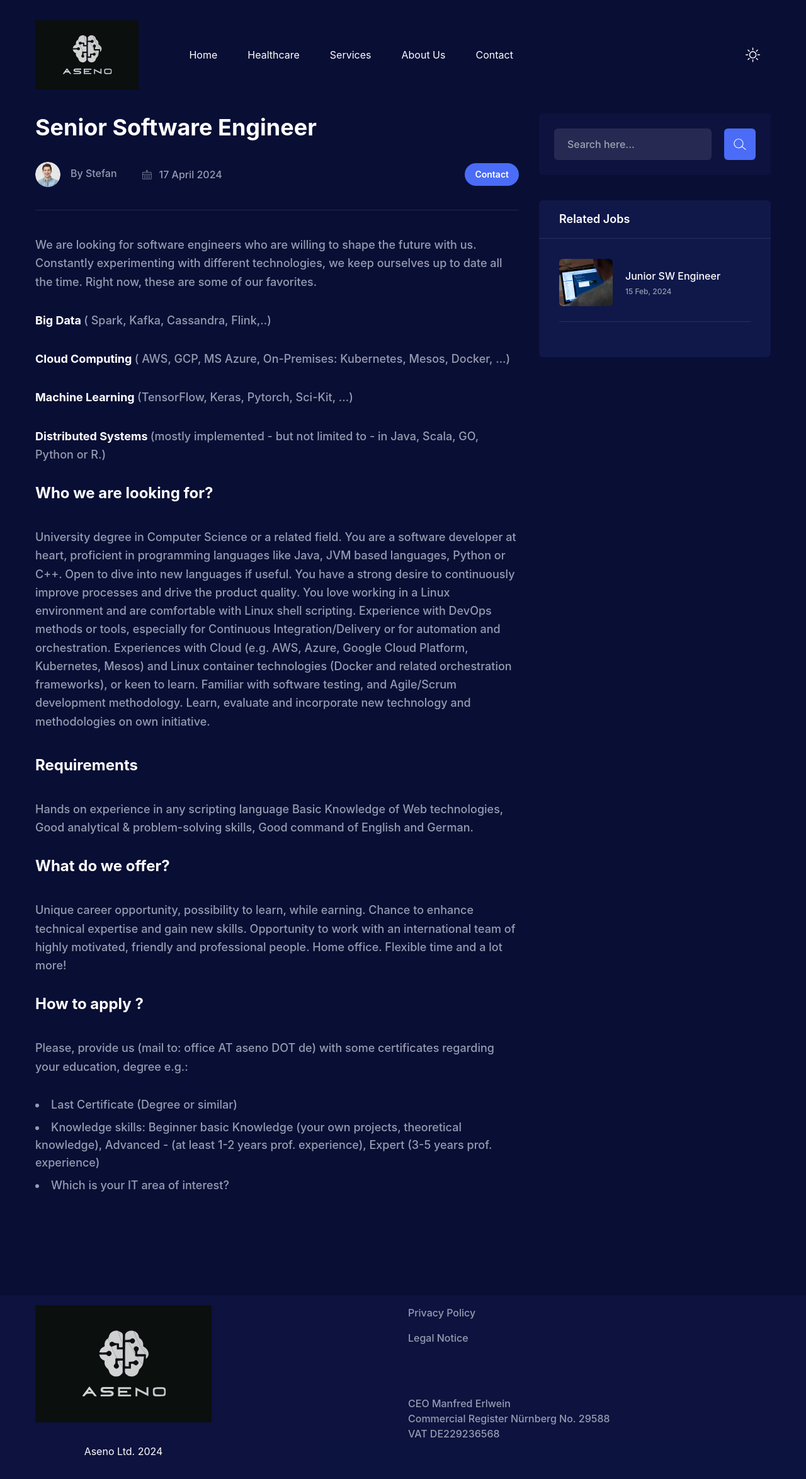
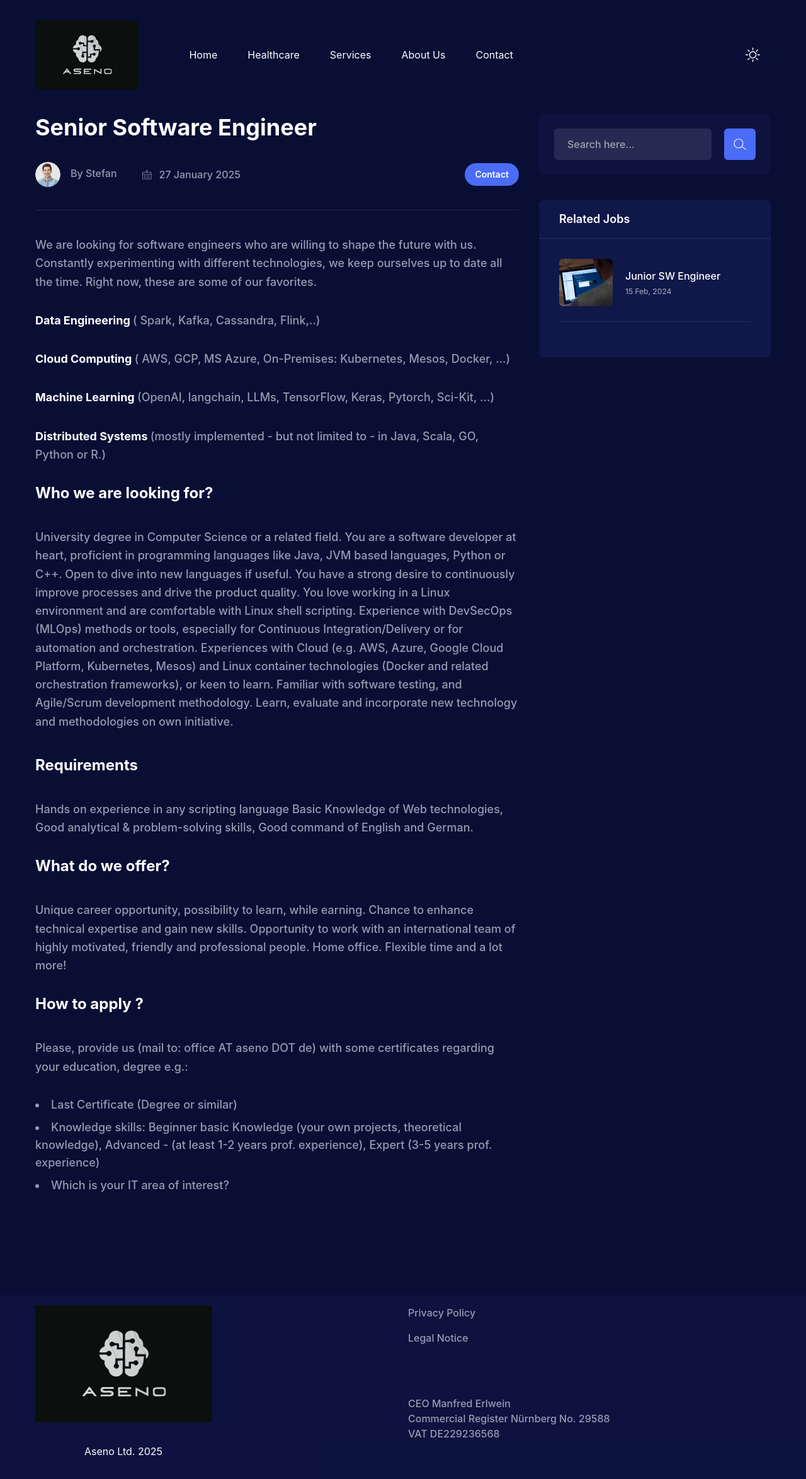
Before and after one commit to aseno-gmbh/aseno-gmbh.github.io, a Next.js app: page /blog-senior in a window 1280 px wide. Shown: the top 2348 px of the page at 63% size. Built offline with nearby package versions, Linux system fonts and the light colour scheme.

Commit message:
fix services

```diff
--- a/app/blog-junior/page.jsx
+++ b/app/blog-junior/page.jsx
@@ -54,7 +54,7 @@ const BlogJuniorPage = () => {
                             <path d="M13.2637 3.3697H7.64754V2.58105C8.19721 2.43765 8.62738 1.91189 8.62738 1.31442C8.62738 0.597464 8.02992 0 7.28906 0C6.54821 0 5.95074 0.597464 5.95074 1.31442C5.95074 1.91189 6.35702 2.41376 6.93058 2.58105V3.3697H1.31442C0.597464 3.3697 0 3.96716 0 4.68412V13.2637C0 13.9807 0.597464 14.5781 1.31442 14.5781H13.2637C13.9807 14.5781 14.5781 13.9807 14.5781 13.2637V4.68412C14.5781 3.96716 13.9807 3.3697 13.2637 3.3697ZM6.6677 1.31442C6.6677 0.979841 6.93058 0.716957 7.28906 0.716957C7.62364 0.716957 7.91042 0.979841 7.91042 1.31442C7.91042 1.649 7.64754 1.91189 7.28906 1.91189C6.95448 1.91189 6.6677 1.6251 6.6677 1.31442ZM1.31442 4.08665H13.2637C13.5983 4.08665 13.8612 4.34954 13.8612 4.68412V6.45261H0.716957V4.68412C0.716957 4.34954 0.979841 4.08665 1.31442 4.08665ZM13.2637 13.8612H1.31442C0.979841 13.8612 0.716957 13.5983 0.716957 13.2637V7.16957H13.8612V13.2637C13.8612 13.5983 13.5983 13.8612 13.2637 13.8612Z" />
                           </svg>
                         </span>
-                        17 April 2024
+                        27 January 2025
                       </p>
                       {/* <p className="mr-5 flex items-center text-base font-medium text-body-color">
                         <span className="mr-3">
--- a/app/blog-senior/page.jsx
+++ b/app/blog-senior/page.jsx
@@ -54,7 +54,7 @@ const BlogSeniorPage = () => {
                             <path d="M13.2637 3.3697H7.64754V2.58105C8.19721 2.43765 8.62738 1.91189 8.62738 1.31442C8.62738 0.597464 8.02992 0 7.28906 0C6.54821 0 5.95074 0.597464 5.95074 1.31442C5.95074 1.91189 6.35702 2.41376 6.93058 2.58105V3.3697H1.31442C0.597464 3.3697 0 3.96716 0 4.68412V13.2637C0 13.9807 0.597464 14.5781 1.31442 14.5781H13.2637C13.9807 14.5781 14.5781 13.9807 14.5781 13.2637V4.68412C14.5781 3.96716 13.9807 3.3697 13.2637 3.3697ZM6.6677 1.31442C6.6677 0.979841 6.93058 0.716957 7.28906 0.716957C7.62364 0.716957 7.91042 0.979841 7.91042 1.31442C7.91042 1.649 7.64754 1.91189 7.28906 1.91189C6.95448 1.91189 6.6677 1.6251 6.6677 1.31442ZM1.31442 4.08665H13.2637C13.5983 4.08665 13.8612 4.34954 13.8612 4.68412V6.45261H0.716957V4.68412C0.716957 4.34954 0.979841 4.08665 1.31442 4.08665ZM13.2637 13.8612H1.31442C0.979841 13.8612 0.716957 13.5983 0.716957 13.2637V7.16957H13.8612V13.2637C13.8612 13.5983 13.5983 13.8612 13.2637 13.8612Z" />
                           </svg>
                         </span>
-                        17 April 2024
+                        27 January 2025
                       </p>
                       {/* <p className="mr-5 flex items-center text-base font-medium text-body-color">
                         <span className="mr-3">
@@ -103,7 +103,7 @@ const BlogSeniorPage = () => {
                 <p className="mb-8 text-base font-medium leading-relaxed text-body-color sm:text-lg sm:leading-relaxed lg:text-base lg:leading-relaxed xl:text-lg xl:leading-relaxed">
 
                 <strong className="text-primary dark:text-white">
-                      {" "}Big Data{" "}
+                      {" "}Data Engineering {" "}
                     </strong> ( Spark, Kafka, Cassandra, Flink,..)
               </p>
               <p className="mb-8 text-base font-medium leading-relaxed text-body-color sm:text-lg sm:leading-relaxed lg:text-base lg:leading-relaxed xl:text-lg xl:leading-relaxed">
@@ -114,7 +114,7 @@ const BlogSeniorPage = () => {
               <p className="mb-8 text-base font-medium leading-relaxed text-body-color sm:text-lg sm:leading-relaxed lg:text-base lg:leading-relaxed xl:text-lg xl:leading-relaxed">
               <strong className="text-primary dark:text-white">
                       {" "}Machine Learning  {" "}
-                    </strong> (TensorFlow, Keras, Pytorch, Sci-Kit, ...)
+                    </strong> (OpenAI, langchain, LLMs, TensorFlow, Keras, Pytorch, Sci-Kit, ...)
                 </p>
                 <p className="mb-8 text-base font-medium leading-relaxed text-body-color sm:text-lg sm:leading-relaxed lg:text-base lg:leading-relaxed xl:text-lg xl:leading-relaxed">
                 <strong className="text-primary dark:text-white">
@@ -135,7 +135,7 @@ const BlogSeniorPage = () => {
 You are a software developer at heart, proficient in programming languages like  Java, JVM based languages, Python or C++. Open to dive into new languages if useful.
 You have a strong desire to continuously improve processes and drive the product quality. You love working in a Linux environment and are comfortable with Linux shell scripting.
 
-Experience with DevOps methods or tools, especially for Continuous Integration/Delivery or for automation and orchestration.
+Experience with DevSecOps (MLOps) methods or tools, especially for Continuous Integration/Delivery or for automation and orchestration.
 
 Experiences with Cloud (e.g. AWS, Azure, Google Cloud Platform, Kubernetes, Mesos) and Linux container technologies (Docker and related orchestration frameworks), or keen to learn.
 
--- a/components/Footer/index.jsx
+++ b/components/Footer/index.jsx
@@ -33,7 +33,7 @@ const Footer = () => {
                 <div className="bg-primary/1 py-1">
                   <div className="container">
                     <p className="text-center text-base text-body-color dark:text-white">
-                      <a href="https://aseno.de" rel="nofollow noopener">Aseno Ltd. 2024</a>
+                      <a href="https://aseno.de" rel="nofollow noopener">Aseno Ltd. 2025</a>
                     </p>
                   </div>
                 </div>
```
Also changed, not shown: components/Features/featuresData.jsx (+4 -4 lines), 2 other files (tests, documents, lock files or other folders).
